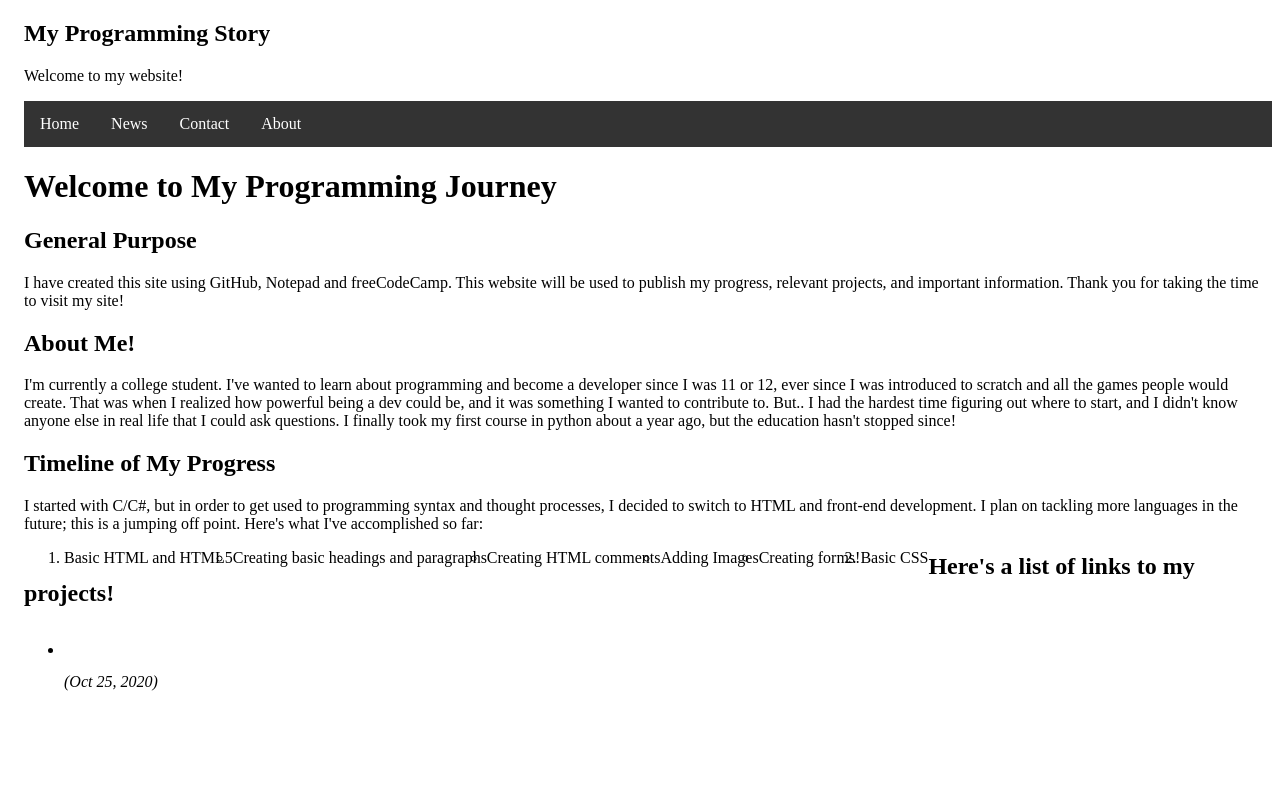
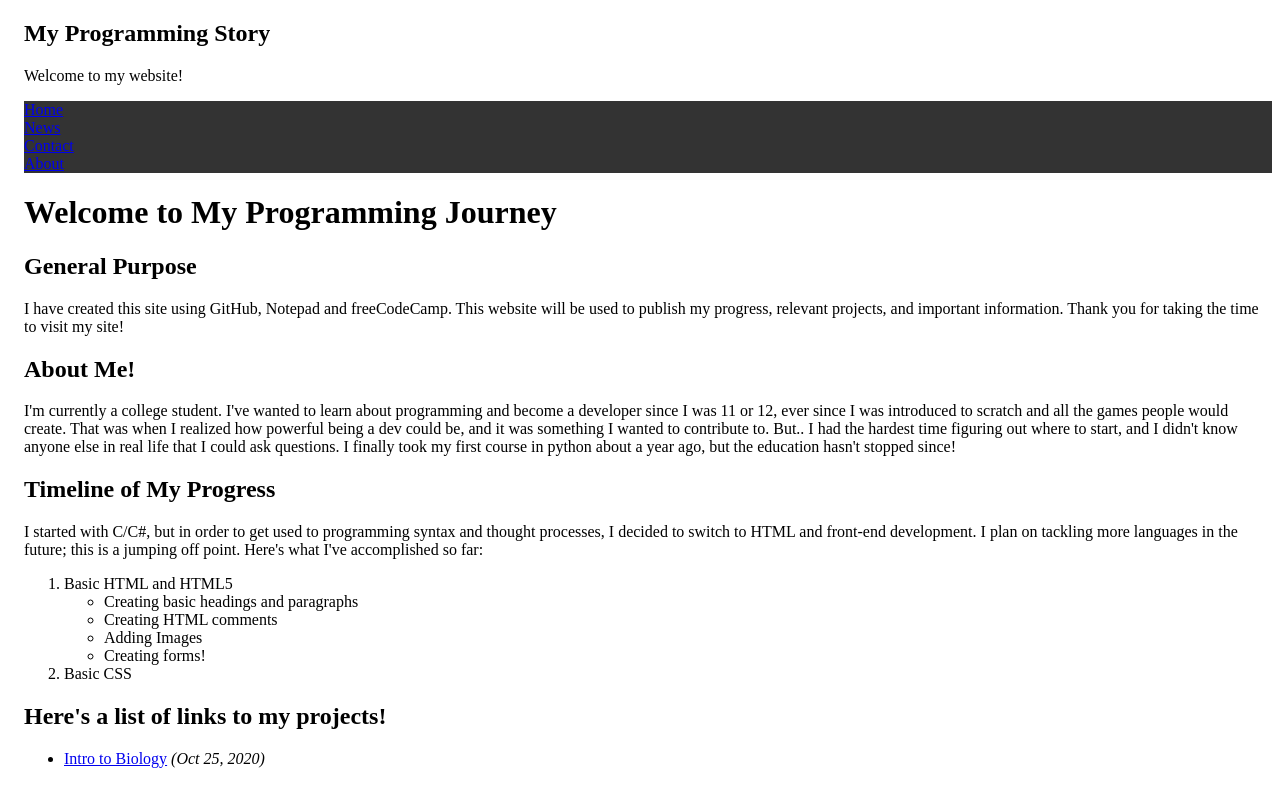
Before and after one commit to gmelias/gmelias.github.io, a plain HTML site: page index.html in a window 1280 px wide. Drawn offline with Linux system fonts and the light colour scheme.

Commit message:
Update index.html

```diff
--- a/index.html
+++ b/index.html
@@ -14,11 +14,11 @@
   background-color: #333;
 }
 
-li {
+.li {
   float: left;
 }
 
-li a {
+.lia a {
   display: block;
   color: white;
   text-align: center;
@@ -34,10 +34,10 @@ li a:hover {
 <body>
 
 <ul class="ul">
-  <li><a class="active" href="#home">Home</a></li>
-  <li><a href="#news">News</a></li>
-  <li><a href="#contact">Contact</a></li>
-  <li><a href="#about">About</a></li>
+  <li><a class="active, li, lia" href="#home">Home</a></li>
+  <li><a class = "li, lia" href="#news">News</a></li>
+  <li><a class = "li, lia" href="#contact">Contact</a></li>
+  <li><a class = "li, lia" href="#about">About</a></li>
 </ul>
 
 </body>
```
